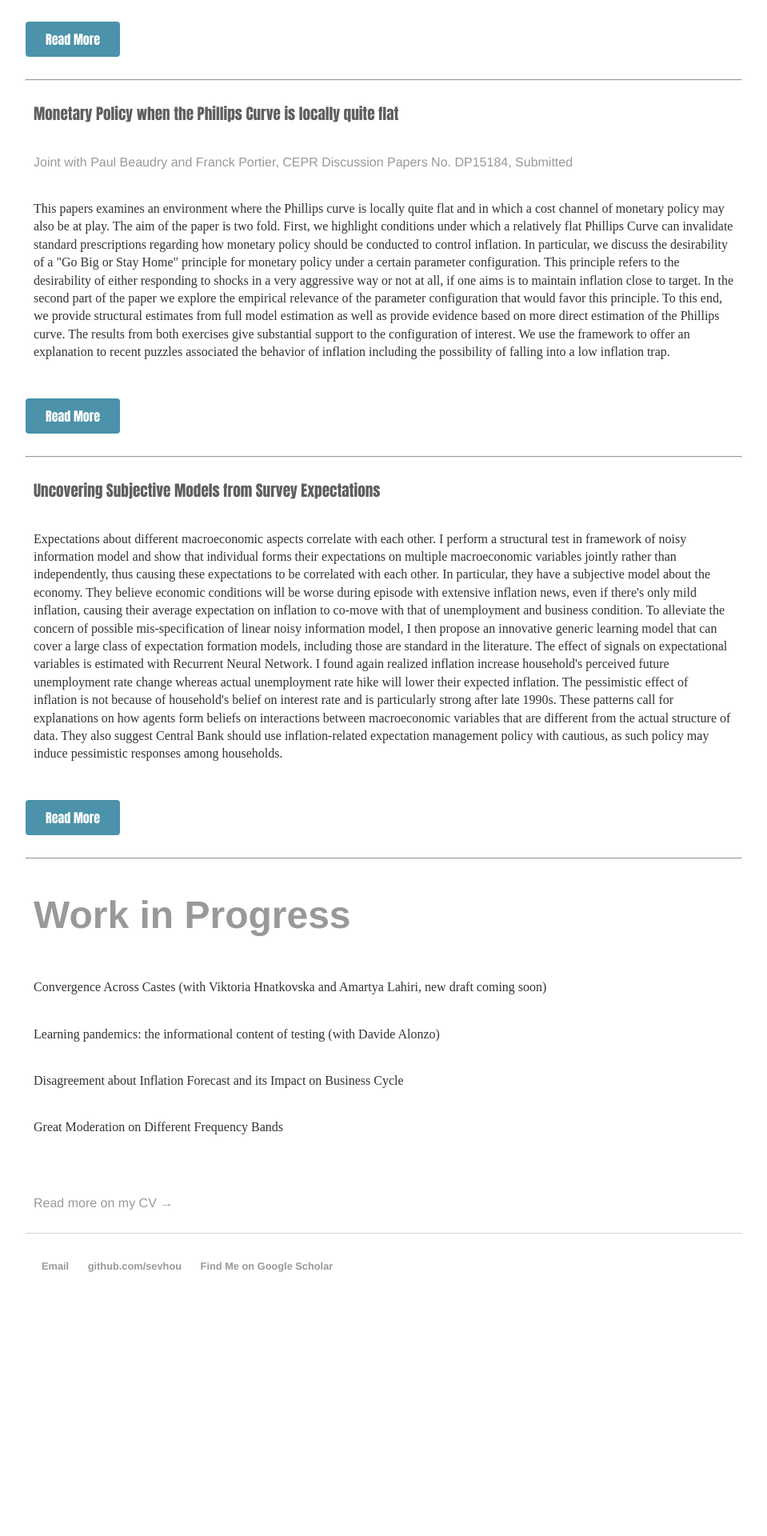
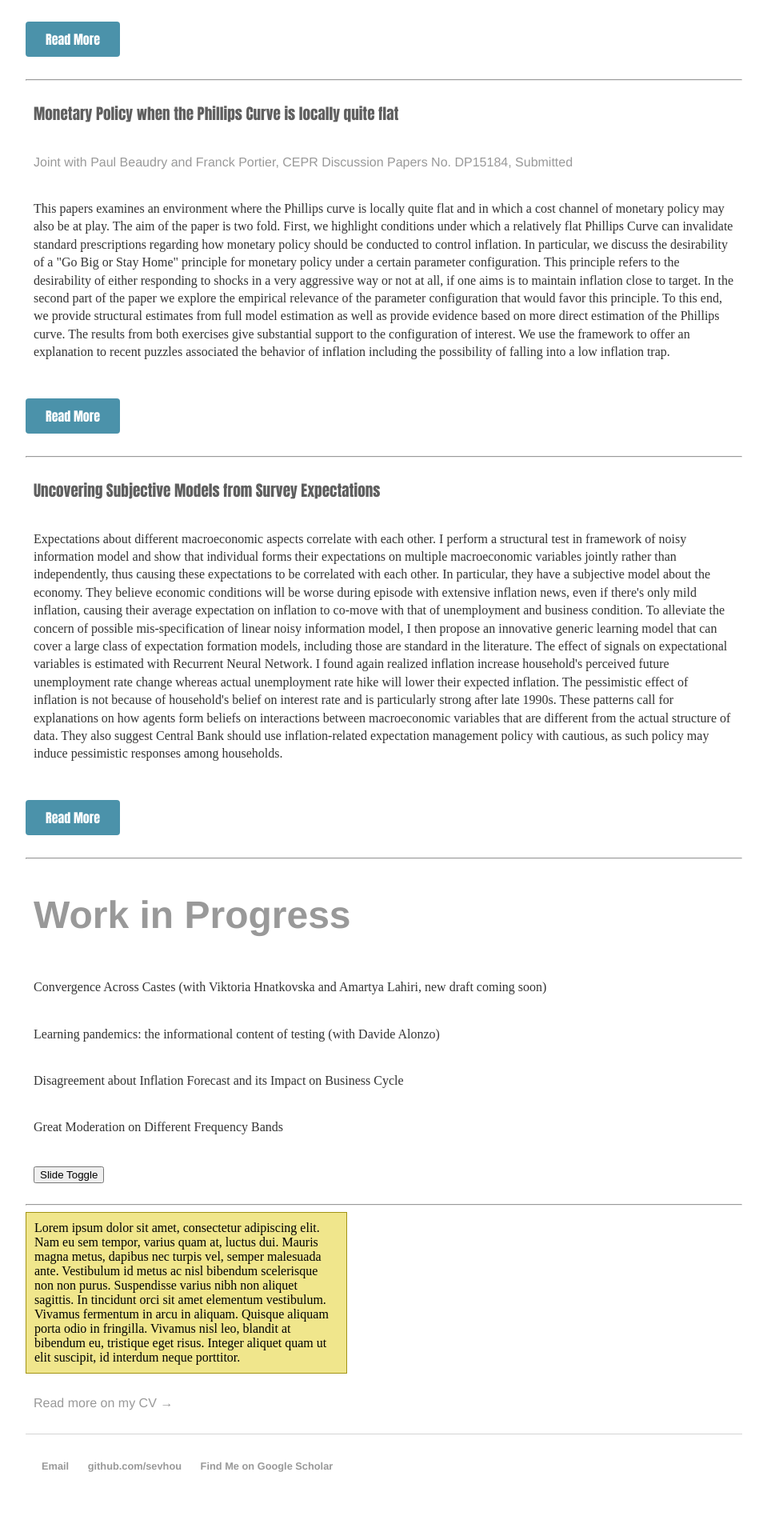
Before and after one commit to sevhou/sevhou.github.io, a Jekyll site: the page built from research/index.html, in a window 1280 px wide. Shown: the part 719-2639 px from the top of the page at 80% size, without its empty margins (160-1119 px from the left). Built offline with Jekyll 4.4.1, drawn with Linux system fonts in a browser that asks for light colours; before the commit the page ends 2389 px from its top, so only the background shows below that.

Commit message:
Update index.html

```diff
--- a/research/index.html
+++ b/research/index.html
@@ -80,6 +80,37 @@
 	<p>Disagreement about Inflation Forecast and its Impact on Business Cycle</p>
 	<p>Great Moderation on Different Frequency Bands<p>
 
+	<html lang="en">
+<head>
+<meta charset="utf-8">
+<title>jQuery slideToggle Effect</title>
+<style>
+    .box{
+        width: 400px;
+        background: #f0e68c;
+        border: 1px solid #a29415;
+    }
+    .box-inner{
+        padding: 10px;
+    }
+</style>
+<script src="https://code.jquery.com/jquery-3.5.1.min.js"></script>
+<script>
+    $(document).ready(function(){
+        $(".slide-toggle").click(function(){
+            $(".box").slideToggle();
+        });
+    });
+</script>
+</head>
+<body>
+    <button type="button" class="slide-toggle">Slide Toggle</button>
+    <hr>
+    <div class="box">
+        <div class="box-inner">Lorem ipsum dolor sit amet, consectetur adipiscing elit. Nam eu sem tempor, varius quam at, luctus dui. Mauris magna metus, dapibus nec turpis vel, semper malesuada ante. Vestibulum id metus ac nisl bibendum scelerisque non non purus. Suspendisse varius nibh non aliquet sagittis. In tincidunt orci sit amet elementum vestibulum. Vivamus fermentum in arcu in aliquam. Quisque aliquam porta odio in fringilla. Vivamus nisl leo, blandit at bibendum eu, tristique eget risus. Integer aliquet quam ut elit suscipit, id interdum neque porttitor.</div>
+    </div>
+</body>
+</html>
 
 	<p class="light-text"><a href="https://sevhou.github.io/cv/">Read more on my CV &#8594;</a></p>
 
```
